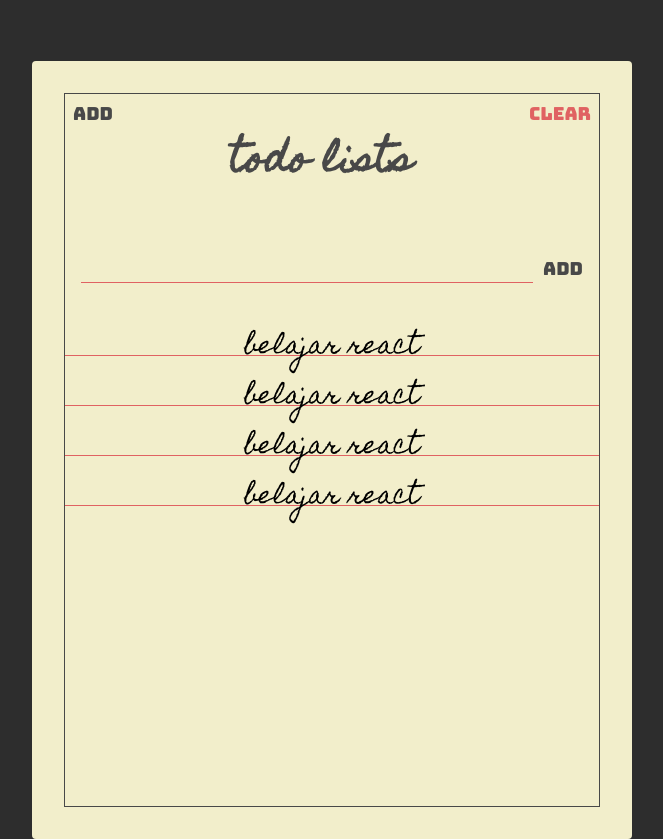
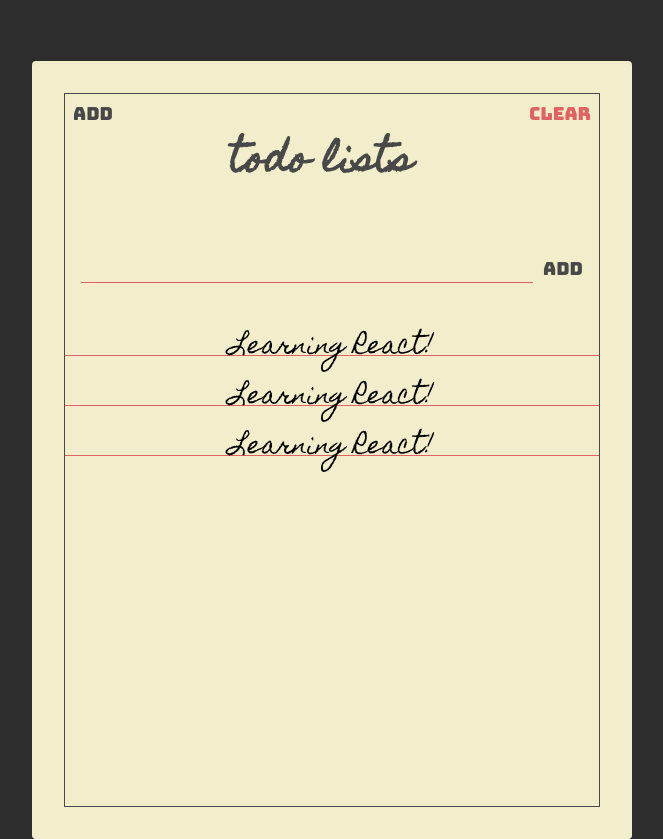
Before and after one commit to avivmachrus/react-todolist, a React (Create React App) app: page / in a window 1280 px wide. Shown: the whole page, without its empty margins (308-971 px from the left). Built offline with nearby package versions, Linux system fonts and the light colour scheme.

Commit message:
Todos and Todolist refactor

```diff
--- a/src/components/Todos.jsx
+++ b/src/components/Todos.jsx
@@ -1,13 +1,9 @@
 import React from "react";
+import PropTypes from "prop-types";
+
 import Todo from "./Todo";
 
-const Todos = () => {
-  const todos = [
-    { text: "belajar react" },
-    { text: "belajar react" },
-    { text: "belajar react" },
-    { text: "belajar react" },
-  ];
+const Todos = ({ todos }) => {
   return (
     <section className="todos">
       {todos.map((todo) => {
@@ -17,4 +13,12 @@
   );
 };
 
+Todos.propTypes = {
+  todos: PropTypes.arrayOf(
+    PropTypes.shape({
+      text: PropTypes.string,
+    })
+  ),
+};
+
 export default Todos;
--- a/src/pages/TodoList.jsx
+++ b/src/pages/TodoList.jsx
@@ -1,4 +1,4 @@
-import React from "react";
+import React, { useState } from "react";
 
 import Paper from "../components/Paper";
 import Header from "../components/Header";
@@ -6,11 +6,17 @@
 import Todos from "../components/Todos";
 
 const TodoList = () => {
+  const [todos, setTodos] = useState([
+    { text: "Learning React!" },
+    { text: "Learning React!" },
+    { text: "Learning React!" },
+  ]);
+
   return (
     <Paper>
       <Header />
       <TodoForm />
-      <Todos />
+      <Todos todos={todos} />
     </Paper>
   );
 };
```
